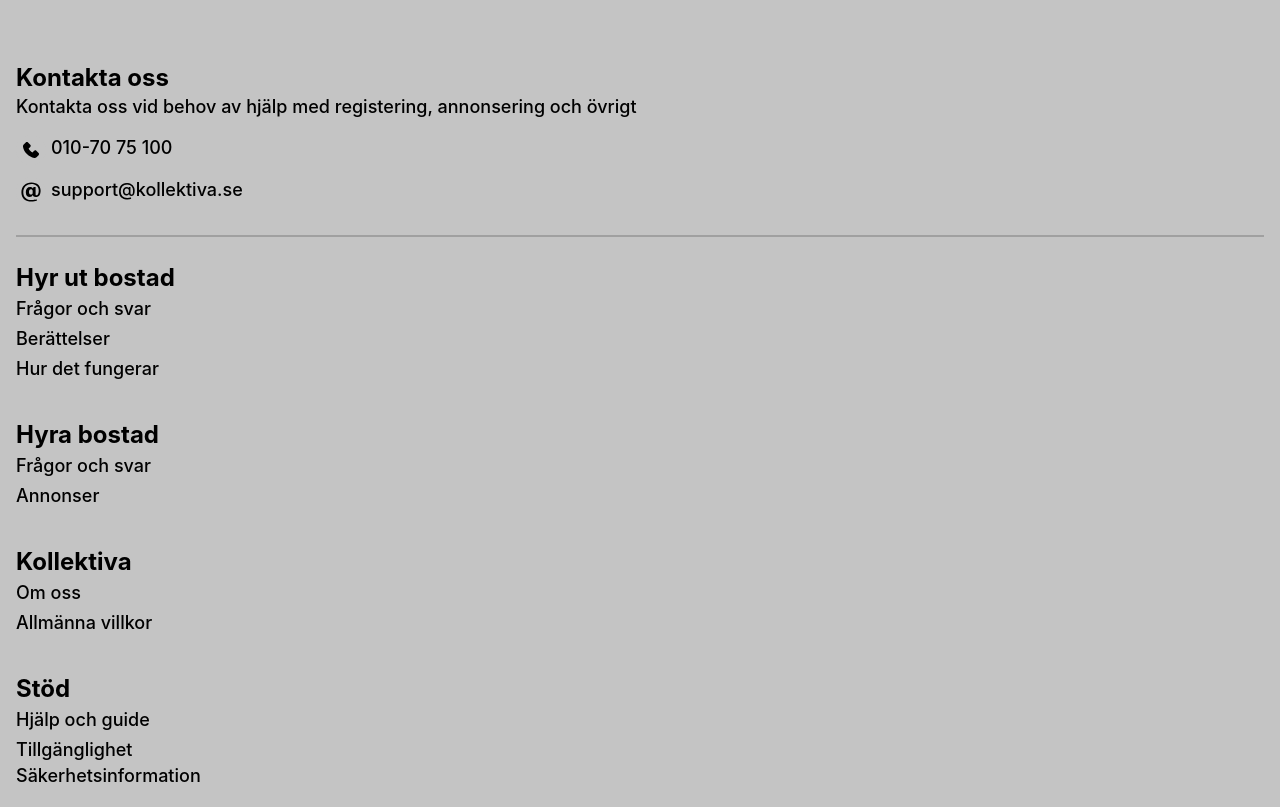
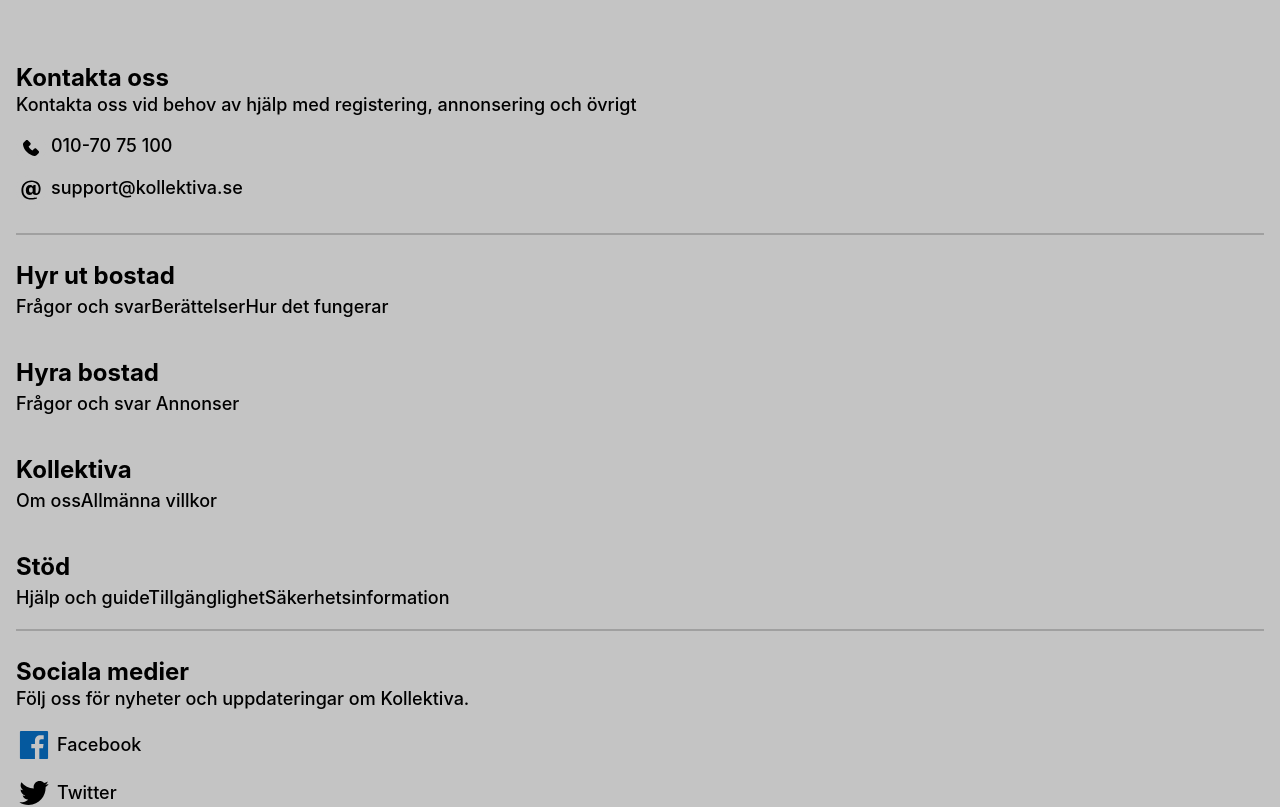
Before and after one commit to JennAnd/kollektiva2.0, a React (Create React App) app: page / in a window 1280 px wide. Shown: the part 1184-1991 px from the top of the page. Built offline with nearby package versions, Linux system fonts and the light colour scheme.

Commit message:
Add div with classname

```diff
--- a/src/components/Footer/Footer.js
+++ b/src/components/Footer/Footer.js
@@ -11,11 +11,14 @@
     <footer>
       <div className={styles.contactUs}>
         <h2 className={styles.companyName}>Kollektiva</h2>
+        <div className={styles.contactUsText}>
           <h3 className={styles.subheading}>Kontakta oss</h3>
           <p className={styles.text}>
             Kontakta oss vid behov av hjälp med registering, annonsering och
             övrigt
           </p>
+        </div>
+        <div className={styles.contactLinks}>
           <div className={styles.link}>
             <img src={phone} alt="phone icon" />
             <a className={styles.contacts} href="tel:010-70 75 100">
@@ -30,7 +33,9 @@
             </a>
           </div>
         </div>
+      </div>
       <div className={styles.linkPage}>
+        <div className={styles.rentOut}>
           <h3 className={styles.subheadingFirst}>Hyr ut bostad</h3>
           <a href="/" className={styles.textInfo}>
             Frågor och svar
@@ -41,6 +46,8 @@
           <a href="/" className={styles.textInfo}>
             Hur det fungerar
           </a>
+        </div>
+        <div className={styles.rent}>
           <h3 className={styles.subheading}>Hyra bostad</h3>
           <a href="/" className={styles.textInfo}>
             Frågor och svar{" "}
@@ -48,6 +55,8 @@
           <a href="/" className={styles.textInfo}>
             Annonser
           </a>
+        </div>
+        <div className={styles.aboutUs}>
           <h3 className={styles.subheading}>Kollektiva</h3>
           <a href="/" className={styles.textInfo}>
             Om oss
@@ -55,6 +64,8 @@
           <a href="/" className={styles.textInfo}>
             Allmänna villkor{" "}
           </a>
+        </div>
+        <div className={styles.support}>
           <h3 className={styles.subheading}>Stöd</h3>
           <a href="/" className={styles.textInfo}>
             Hjälp och guide
@@ -66,11 +77,15 @@
             {/* Hjälp och guide{" "} */}Säkerhetsinformation
           </a>
         </div>
+      </div>
       <div className={styles.socialMedia}>
+        <div className={styles.socialMediaText}>
           <h3 className={styles.subheadingFirst}>Sociala medier</h3>
           <p className={styles.text}>
             Följ oss för nyheter och uppdateringar om Kollektiva.
           </p>
+        </div>
+        <div className={styles.socialMediaLinks}>
           <div className={styles.link}>
             <img src={facebook} alt="facebook icon" />
             <a href="/" className={styles.textInfo}>
@@ -90,6 +105,7 @@
             </a>
           </div>
         </div>
+      </div>
       <p className={styles.copyright}>Copyright 2022 © Kollektiva</p>
     </footer>
   );
```
Lines whose indentation alone changed are shown as unchanged.
